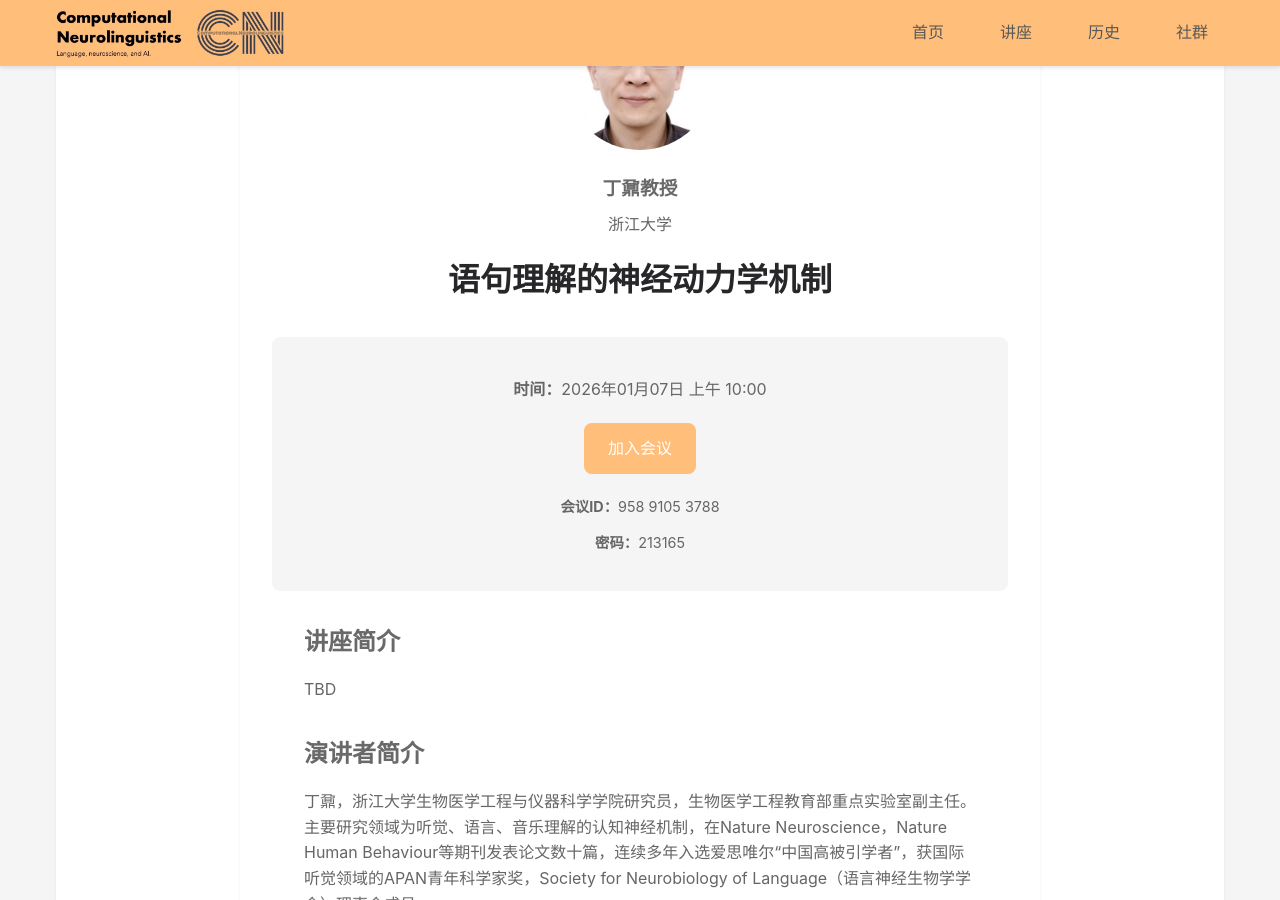
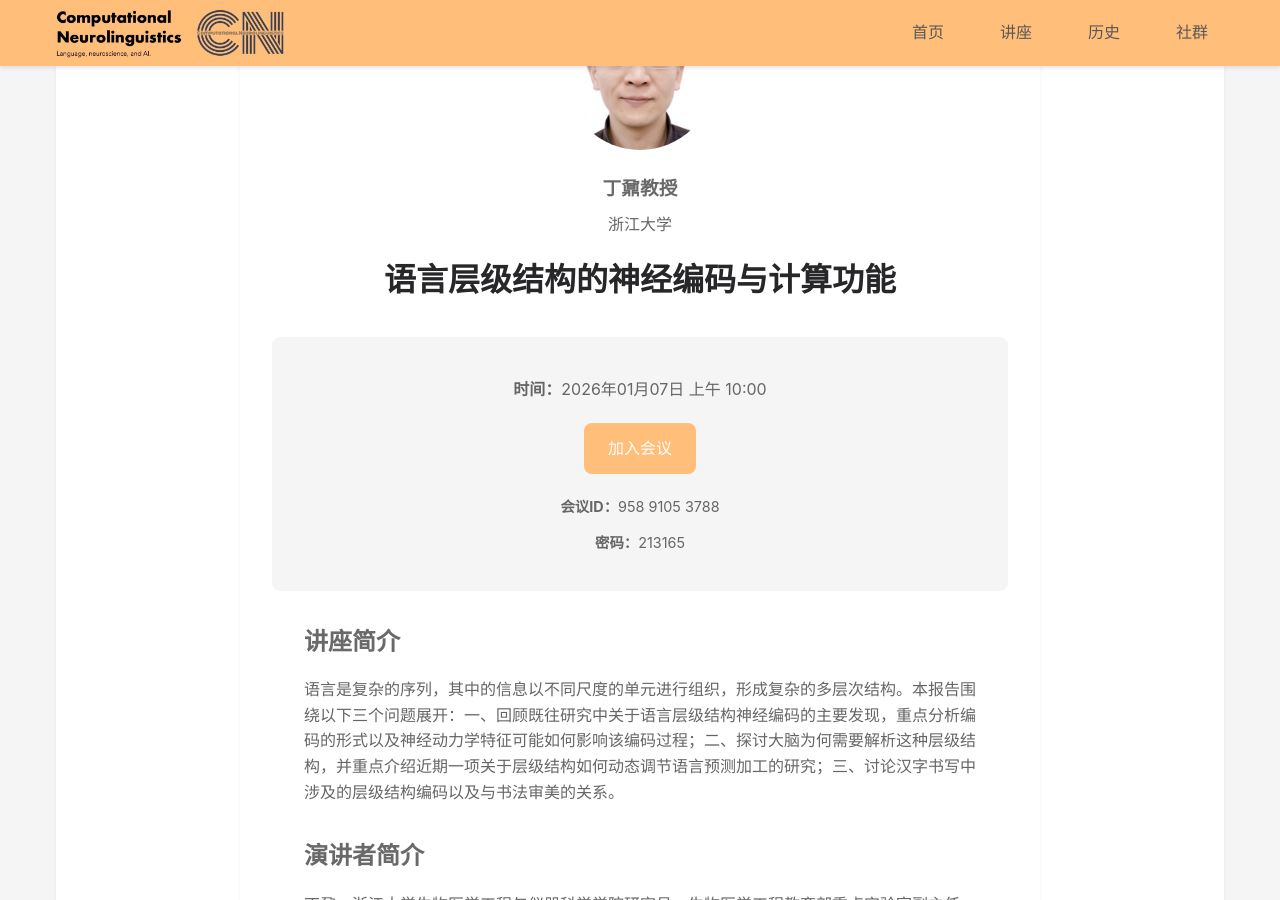
Before and after one commit to xufengduan/Computational-Neurolinguistics-Forum, a Jekyll site: the page built from events/2025-12-Ding-Nai/index.md, in a window 1280 px wide and 900 px high, scrolled down 194 px. Built offline with Jekyll 4.4.1, drawn with Linux system fonts in a browser that asks for light colours.

Commit message:
update dingnai

```diff
--- a/_data/events.yml
+++ b/_data/events.yml
@@ -169,7 +169,7 @@ events:
 
   - date: 2026-01-07 10:00
     speaker: 丁鼐教授
-    title: 语句理解的神经动力学机制
+    title: 语言层级结构的神经编码与计算功能
     institution: 浙江大学
     permalink: 2025-12-Ding-Nai
     photo: nai.jpg
@@ -178,6 +178,6 @@ events:
     zoom_id: 958 9105 3788
     zoom_password: 213165
     abstract: |
-      TBD
+      语言是复杂的序列，其中的信息以不同尺度的单元进行组织，形成复杂的多层次结构。本报告围绕以下三个问题展开：一、回顾既往研究中关于语言层级结构神经编码的主要发现，重点分析编码的形式以及神经动力学特征可能如何影响该编码过程；二、探讨大脑为何需要解析这种层级结构，并重点介绍近期一项关于层级结构如何动态调节语言预测加工的研究；三、讨论汉字书写中涉及的层级结构编码以及与书法审美的关系。
     bio: |
       丁鼐，浙江大学生物医学工程与仪器科学学院研究员，生物医学工程教育部重点实验室副主任。主要研究领域为听觉、语言、音乐理解的认知神经机制，在Nature Neuroscience，Nature Human Behaviour等期刊发表论文数十篇，连续多年入选爱思唯尔“中国高被引学者”，获国际听觉领域的APAN青年科学家奖，Society for Neurobiology of Language（语言神经生物学学会）理事会成员。
--- a/events/2025-12-Ding-Nai/index.md
+++ b/events/2025-12-Ding-Nai/index.md
@@ -1,6 +1,6 @@
 ---
 layout: event
-title: 语句理解的神经动力学机制
+title: 语言层级结构的神经编码与计算功能
 speaker: 丁鼐教授
 institution: 浙江大学
 date: 2026-01-07 10:00
@@ -8,7 +8,7 @@ permalink: /events/2025-12-Ding-Nai/
 zoom_link: |
   https://cuhk.zoom.us/j/95891053788?pwd=lWyxDJW0hy9Bkjaubfo9pmUz9qUh7h.1
 abstract: |
-  TBD
+  语言是复杂的序列，其中的信息以不同尺度的单元进行组织，形成复杂的多层次结构。本报告围绕以下三个问题展开：一、回顾既往研究中关于语言层级结构神经编码的主要发现，重点分析编码的形式以及神经动力学特征可能如何影响该编码过程；二、探讨大脑为何需要解析这种层级结构，并重点介绍近期一项关于层级结构如何动态调节语言预测加工的研究；三、讨论汉字书写中涉及的层级结构编码以及与书法审美的关系。
 
 bio: |
   丁鼐，浙江大学生物医学工程与仪器科学学院研究员，生物医学工程教育部重点实验室副主任。主要研究领域为听觉、语言、音乐理解的认知神经机制，在Nature Neuroscience，Nature Human Behaviour等期刊发表论文数十篇，连续多年入选爱思唯尔“中国高被引学者”，获国际听觉领域的APAN青年科学家奖，Society for Neurobiology of Language（语言神经生物学学会）理事会成员。
```
